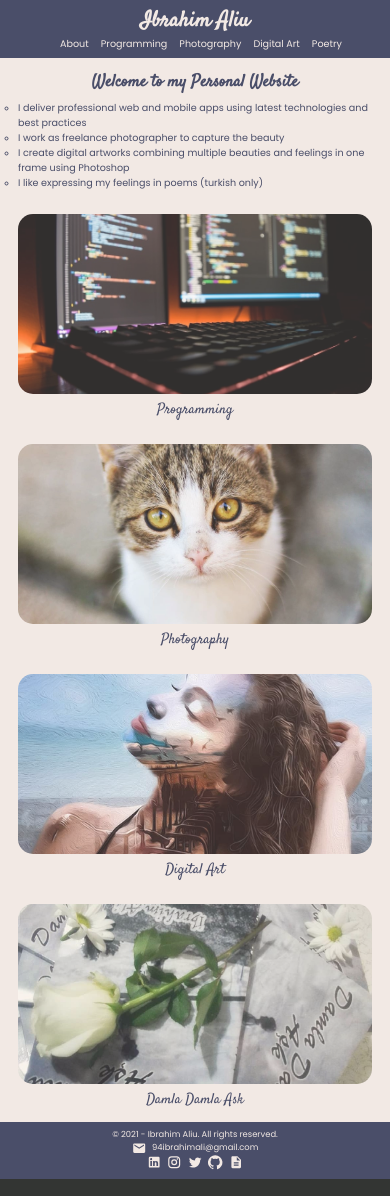
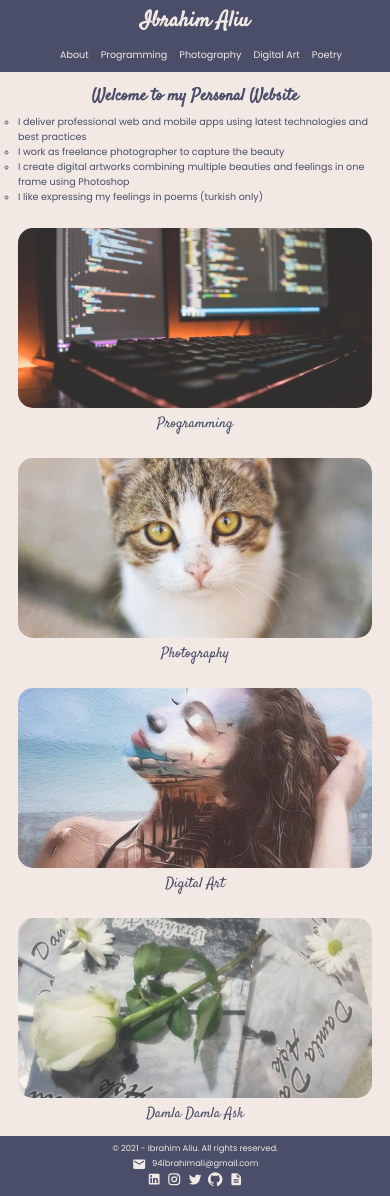
Before and after one commit to ibrahim94ali/porfolio, a Next.js app: page / in a window 390 px wide. Built offline with nearby package versions, Linux system fonts and the light colour scheme.

Commit message:
fixed layout problem

```diff
--- a/styles/Footer.module.scss
+++ b/styles/Footer.module.scss
@@ -12,6 +12,7 @@
   @media screen and (max-width: 768px) {
     padding: 1rem;
     flex-direction: column;
+    min-height: 10rem;
   }
 
   .copyright {
--- a/styles/Header.module.scss
+++ b/styles/Header.module.scss
@@ -12,6 +12,7 @@
   @media screen and (max-width: 768px) {
     padding: 1rem;
     flex-direction: column;
+    min-height: 12rem;
   }
 
   .name {
--- a/styles/Layout.module.scss
+++ b/styles/Layout.module.scss
@@ -3,12 +3,7 @@
   display: flex;
   flex-direction: column;
   min-height: 100vh;
-  @media screen and (max-width: 768px) {
-    min-height: 100vh;
-    min-height: -webkit-fill-available;
-  }
-}
-
+  // min-height: -webkit-fill-available;
   .content {
     flex: 1;
     padding: 2rem 10rem;
@@ -18,3 +13,4 @@
       padding: 2rem 3rem;
     }
   }
+}
```
Lines whose indentation alone changed are shown as unchanged.
